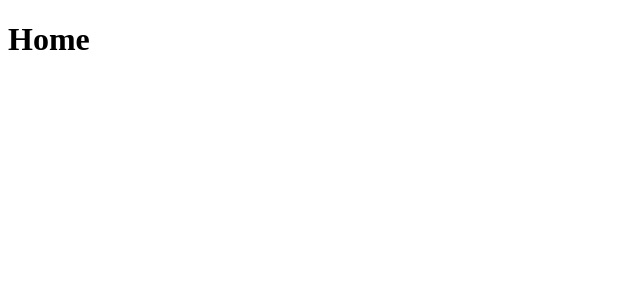
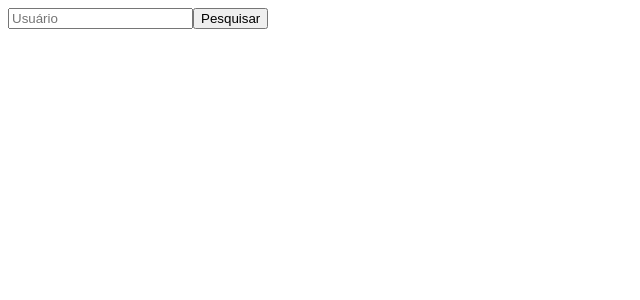
Before and after one commit to sineto/gama-git, a React (Create React App) app: page / in a window 1280 px wide. Shown: the top 300 px of the page, without its empty margins (0-640 px from the left). Built offline with nearby package versions, Linux system fonts and the light colour scheme.

Commit message:
feat(pages/home): request data from Github API
After request data from API, the module will print
the data on console.log. If the get a bad request will
throw a error massage to client.

```diff
--- a/src/pages/Home/index.js
+++ b/src/pages/Home/index.js
@@ -1,8 +1,38 @@
-import React from 'react';
+import React, { useState } from 'react';
+import axios from 'axios';
 
 const Home = () => {
+	const [ user, setUser ] = useState('');
+	const [ error, setError ] = useState(false);
+
+	const handleRepos = async () => {
+		const response = axios.get(`https:/api.github.com/users/${user}/repos`)
+		response
+			.then(result => {
+				setError(false);
+				console.log(result.data);
+			})
+			.catch(err => setError(true));
+	};
+
 	return (
-		<h1>Home</h1>
+		<>
+			<div>
+				<input
+					type='text'
+					placeholder='Usuário'
+					value={user}
+					onChange={e => setUser(e.target.value)}
+				/>
+				<button
+					type='button'
+					onClick={handleRepos}
+				>
+				Pesquisar
+				</button>
+			</div>
+			{ error ? <span>Ocorreu um erro. Tente Novamente.</span> : '' }
+		</>
 	);
 };
 
```
